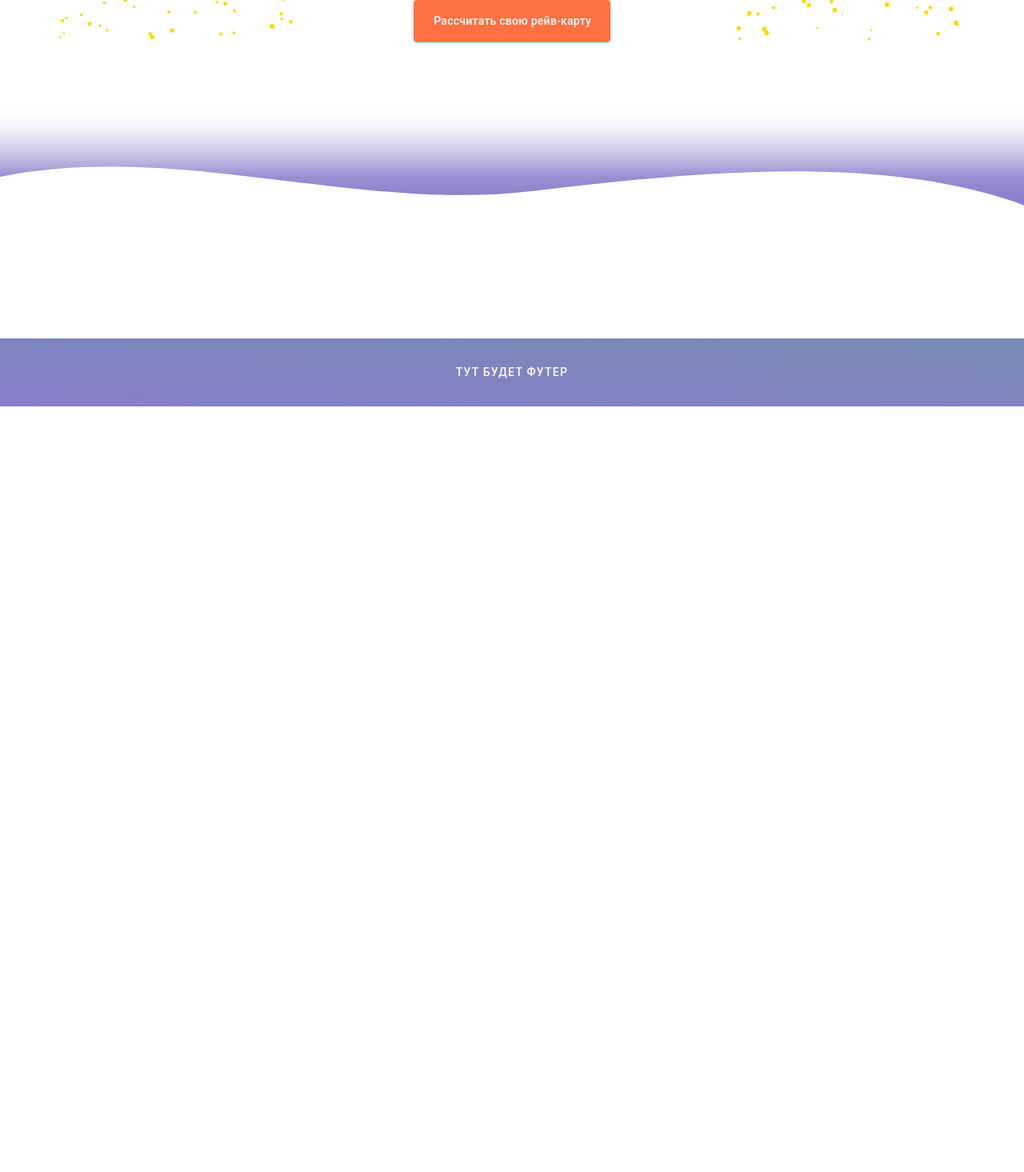
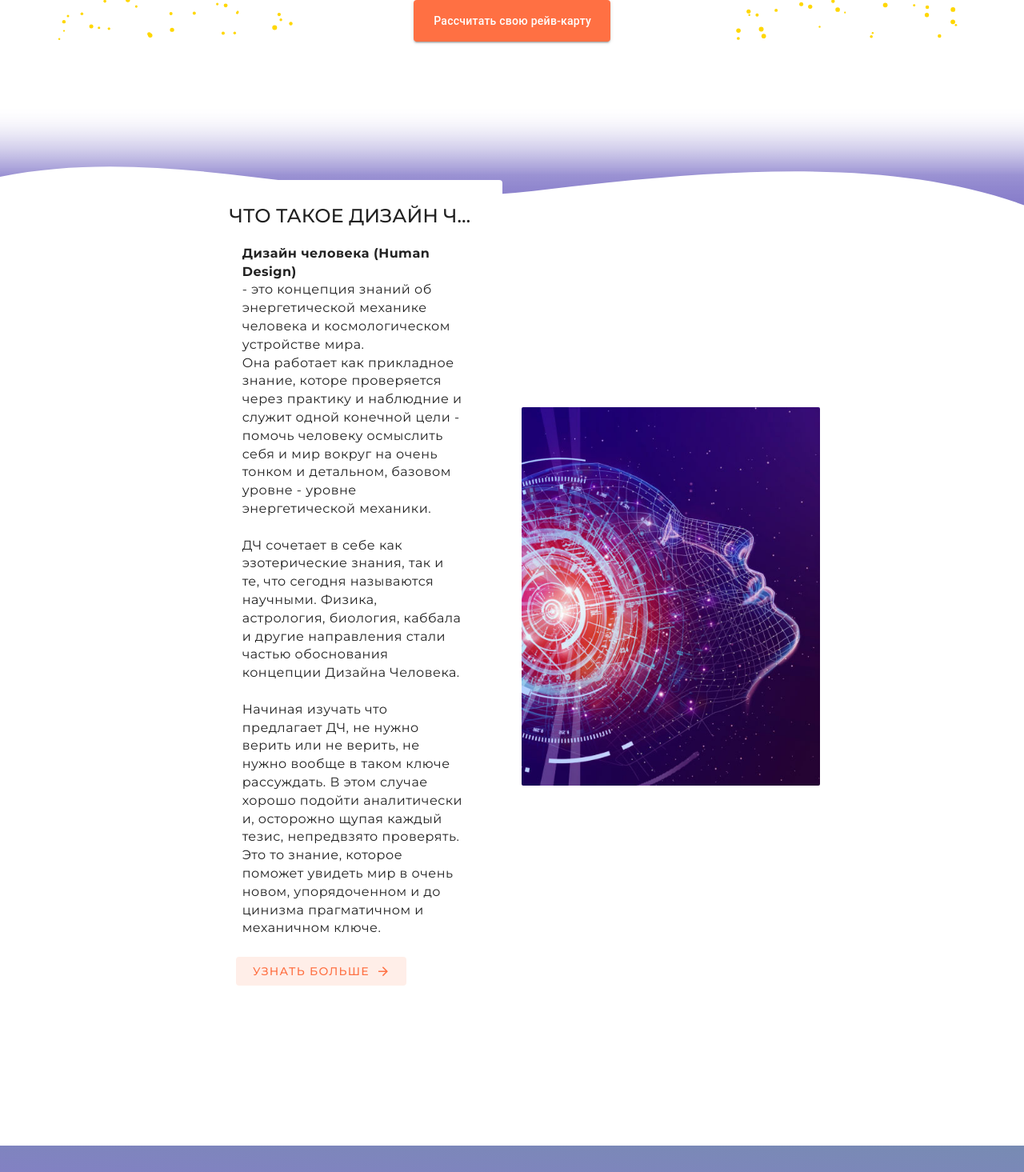
Before and after one commit to dan-suo/hd-first-test-site, a Vue app: page / in a window 1280 px wide. Shown: the part 360-1825 px from the top of the page at 80% size. Before the commit the page ends 868 px from the top, so only its background shows below. Built offline with nearby package versions, Linux system fonts and the light colour scheme.

Commit message:
Create WhatIsHdCard and img for it

```diff
--- /dev/null
+++ b/src/components/common/cards/CardWhatIsHumDes.vue
@@ -0,0 +1,34 @@
+<template>
+  <v-card flat class="pa-4">
+    <v-card-item>
+        <v-card-title class="text-h5 text-uppercase montserrat">Что такое дизайн Человека?</v-card-title>
+        <v-card-text class="mt-4 text-body-1 montserrat"><v-sheet class="font-weight-bold">Дизайн человека (Human Design)</v-sheet>
+             - это концепция знаний об энергетической механике человека и космологическом устройстве мира.
+             <br>
+             <p>Она работает как прикладное знание, которе проверяется через практику и
+             наблюдние и служит одной конечной цели - помочь человеку осмыслить
+             себя и мир вокруг на очень тонком и детальном, базовом уровне -
+             уровне энергетической механики.</p>
+             <br>
+             <p>ДЧ сочетает в себе как эзотерические знания, так и те, что сегодня называются научными.
+                Физика, астрология, биология, каббала и другие направления стали частью обоснования
+            концепции Дизайна Человека.</p><br>
+            <p>Начиная изучать что предлагает ДЧ, не нужно верить или не верить,
+                не нужно вообще в таком ключе рассуждать. В этом случае хорошо подойти аналитически и,
+                осторожно щупая каждый тезис, непредвзято проверять. Это
+                то знание, которое поможет увидеть мир в очень новом, упорядоченном
+                и до цинизма прагматичном и механичном ключе.
+            </p>
+        </v-card-text>
+        <v-card-actions>
+            <v-btn variant="tonal" append-icon="mdi-arrow-right" class="px-5 py-2" color="deep-orange-lighten-1">Узнать больше</v-btn>
+        </v-card-actions>
+    </v-card-item>
+  </v-card>
+</template>
+
+<style scoped>
+.montserrat {
+  font-family: "Montserrat", sans-serif;
+}
+</style>
--- a/src/components/layouts/AppBar.vue
+++ b/src/components/layouts/AppBar.vue
@@ -118,13 +118,13 @@
 
         <v-menu transition="slide-y-transition">
           <template v-slot:activator="{ props }">
-            <v-card v-bind="props" variant="tonal">
+            <v-card v-bind="props" variant="tonal" color="deep-purple-lighten-2">
               <v-card-item>
                 <template v-slot:prepend>
                   <v-icon>mdi-human-male</v-icon>
                 </template>
                 <v-card-item-title class="ml-1">
-                  Пользователь
+                  User
                 </v-card-item-title>
                 <template v-slot:append>
                   <v-icon>mdi-arrow-down-thin</v-icon>
--- a/src/views/HomeView.vue
+++ b/src/views/HomeView.vue
@@ -1,18 +1,24 @@
 <template>
   <v-container v-if="$vuetify.display.mdAndUp" fluid class="">
     <v-row class="d-flex justify-center align-center">
-      <v-col
-        cols="4"
-        class="d-flex justify-center align-center text-h6 "
+      <v-col cols="4" class="d-flex justify-center align-center text-h6"
         ><StarsAnimation></StarsAnimation
       ></v-col>
       <v-col cols="4" class="d-flex justify-center text-h2 montserrat"
         ><v-row
-          ><v-col cols="12" class="d-flex justify-center montserrat">Дизайн Человека</v-col
-          ><v-col cols="12" class="d-flex justify-center text-h5 montserrat">Узнай себя лучше</v-col>
-          <v-col cols="12" class="d-flex justify-center"><v-btn color="deep-orange-lighten-1" size="x-large" class="text-body-2"
-          ><div class="">Рассчитать свою рейв-карту</div></v-btn
-        ></v-col></v-row
+          ><v-col cols="12" class="d-flex justify-center montserrat"
+            >Дизайн Человека</v-col
+          ><v-col cols="12" class="d-flex justify-center text-h5 montserrat"
+            >Узнай себя лучше</v-col
+          >
+          <v-col cols="12" class="d-flex justify-center"
+            ><v-btn
+              color="deep-orange-lighten-1"
+              size="x-large"
+              class="text-body-2"
+              ><div class="">Рассчитать свою рейв-карту</div></v-btn
+            ></v-col
+          ></v-row
         ></v-col
       >
       <v-col
@@ -23,7 +29,11 @@
     </v-row>
     <v-row class="d-flex justify-center align-center"></v-row>
   </v-container>
-  <div class="wave-container mt-16">
+
+  <!-- There we use custom divider between start page
+   and lower content of homepage -->
+
+  <div class="wave-container mt-16 mb-n16">
     <svg viewBox="0 0 1440 320" xmlns="http://www.w3.org/2000/svg">
       <defs>
         <linearGradient id="gradient" x1="0%" y1="0%" x2="0%" y2="100%">
@@ -34,7 +44,8 @@
           <stop offset="100%" style="stop-color: white; stop-opacity: 1" />
         </linearGradient>
       </defs>
-      <path transform="scale(1, -1) translate(0, -320)"
+      <path
+        transform="scale(1, -1) translate(0, -320)"
         fill="url(#gradient)"
         d="M0,220
        C250,270 500,170 750,200
@@ -43,10 +54,22 @@
       ></path>
     </svg>
   </div>
+
+  <v-container class="raise-container-1">
+    <v-row class="d-flex justify-center align-center">
+      <v-col class="d-flex justify-center align-center montserrat" cols="4"
+        ><CardWhatIsHumDes></CardWhatIsHumDes
+      ></v-col>
+      <v-col class="d-flex justify-center align-center montserrat" cols="4">
+        <v-img rounded="sm" src="@/assets/brain-space-img.jpg" max-height="500"></v-img>
+      </v-col>
+    </v-row>
+  </v-container>
 </template>
 
 <script setup>
 import StarsAnimation from "../components/features/StarsAnimation.vue";
+import CardWhatIsHumDes from "@/components/common/cards/CardWhatIsHumDes.vue";
 </script>
 
 <style scoped>
@@ -58,12 +81,24 @@ import StarsAnimation from "../components/features/StarsAnimation.vue";
   width: 100%;
   overflow: hidden;
   position: relative;
-  mask-image: linear-gradient(to bottom, rgba(255, 255, 255, 0) 0%, rgba(255, 255, 255, 1) 30%);
-  -webkit-mask-image: linear-gradient(to bottom, rgba(255, 255, 255, 0) 0%, rgba(255, 255, 255, 1) 30%);
+  mask-image: linear-gradient(
+    to bottom,
+    rgba(255, 255, 255, 0) 0%,
+    rgba(255, 255, 255, 1) 30%
+  );
+  -webkit-mask-image: linear-gradient(
+    to bottom,
+    rgba(255, 255, 255, 0) 0%,
+    rgba(255, 255, 255, 1) 30%
+  );
 }
 А svg {
   width: 100%;
   height: auto;
 }
 
+.raise-container-1 {
+  position: relative;
+  top: -150px;
+}
 </style>
```
Also changed, not shown: src/assets/brain-space-img.jpg (added).
